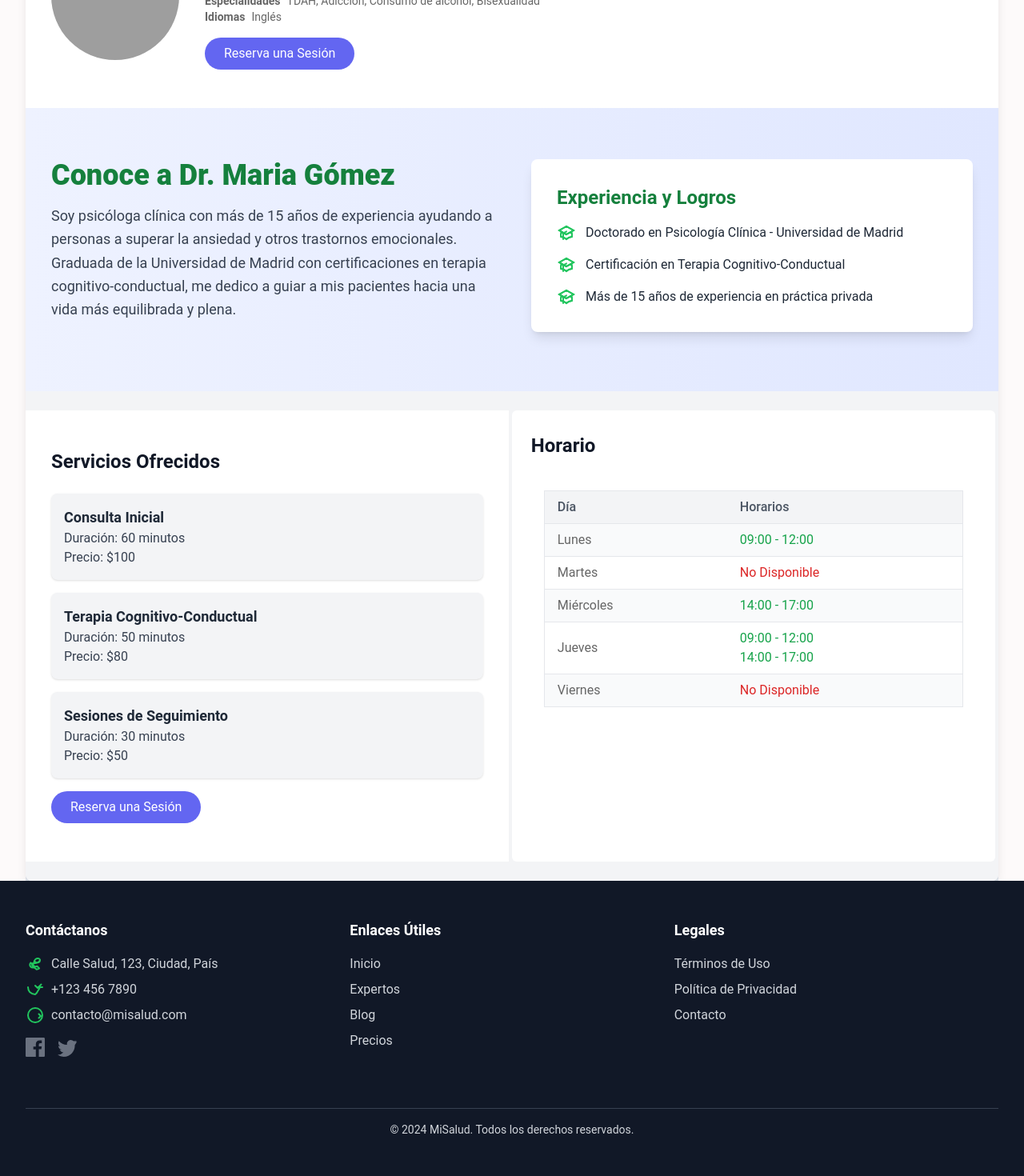
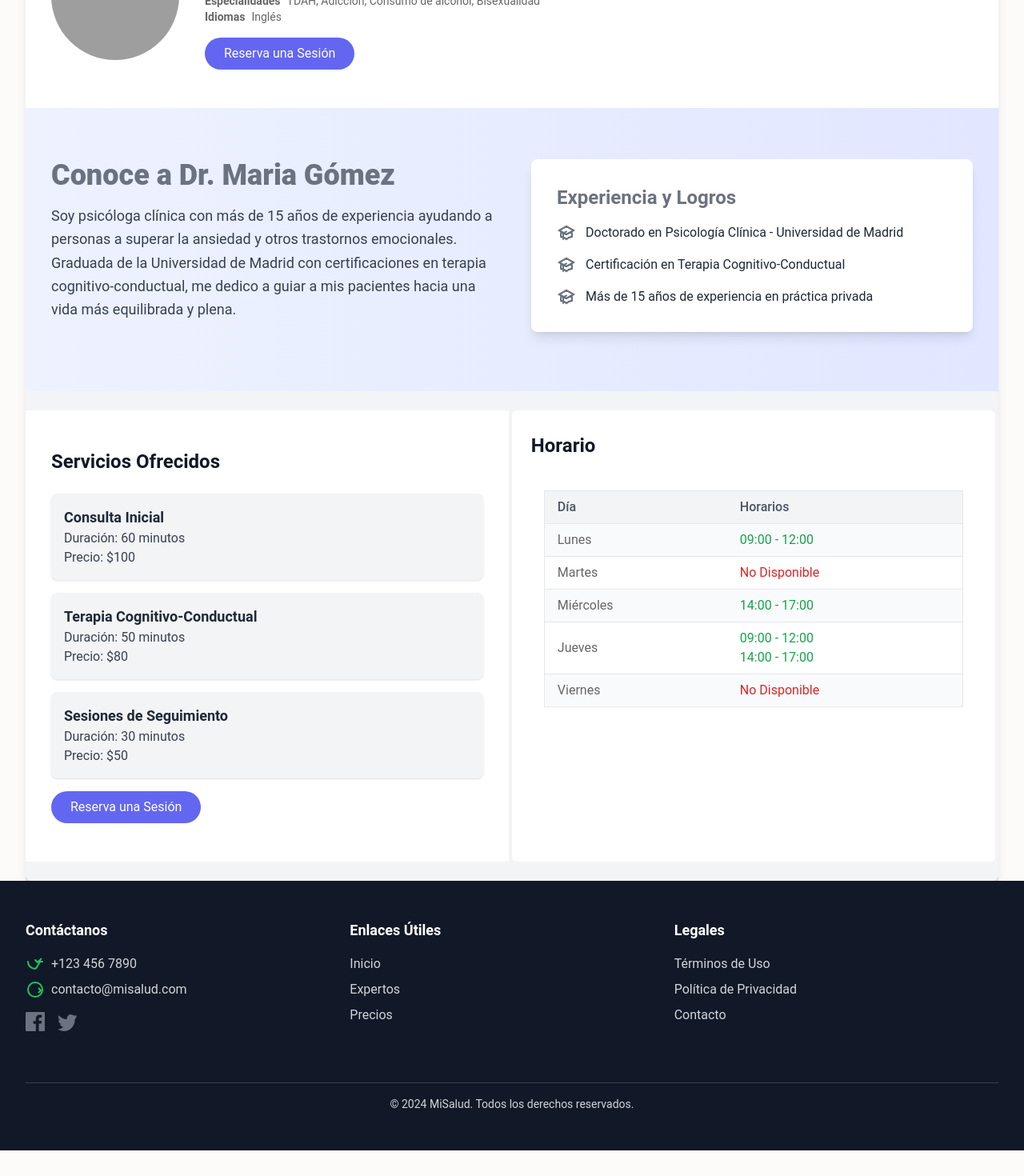
Before and after one commit to RamonC5/web-bienestar, a Next.js app: page /especialista in a window 1280 px wide. Shown: the part 393-1863 px from the top of the page at 80% size. After the commit the page ends 1831 px from the top, so only its background shows below. Built offline with nearby package versions, Linux system fonts and the light colour scheme; grey boxes are pictures that could not be loaded.

Commit message:
borrado de clases antiguas

```diff
--- a/app/components/cardPerfilEspecialista/ProfileSection.tsx
+++ b/app/components/cardPerfilEspecialista/ProfileSection.tsx
@@ -10,7 +10,7 @@ import EstrellaCard from '../estrella/Estrella';
 import ProfileDetails from './ProfileDetails';
 import { AcademicCapIcon } from '@heroicons/react/outline';
 
-const ProfileSection : React.FC<ProfessionalCardProps> = ({ name, specialty, price, city, rating,description, imageUrl, fondoUrl, link }) => {
+const ProfileSection: React.FC<ProfessionalCardProps> = ({ name, specialty, price, city, rating, description, imageUrl, fondoUrl, link }) => {
 
 
   return (
@@ -26,6 +26,7 @@ const ProfileSection : React.FC<ProfessionalCardProps> = ({ name, specialty, pri
             />
             <div className='flex flex-col'>
               <h1 className="text-3xl font-bold text-gray-900">Dr. Maria Gómez</h1>
+              <div className="sm:flex sm:flex-row">
                 <div className="inline-flex items-center">
                   <svg xmlns="http://www.w3.org/2000/svg"
                     fill="none"
@@ -41,15 +42,16 @@ const ProfileSection : React.FC<ProfessionalCardProps> = ({ name, specialty, pri
                     />
                   </svg>
                   <p className="text-lg text-gray-600 mx-2">{specialty}</p>
+                </div>
+                <div className="inline-flex items-center">
                   <svg xmlns="http://www.w3.org/2000/svg" fill="none" viewBox="0 0 24 24" strokeWidth={1.5} stroke="currentColor" className="w-5 h-5 mr-2">
                     <path strokeLinecap="round" strokeLinejoin="round" d="M15 10.5a3 3 0 1 1-6 0 3 3 0 0 1 6 0Z" />
                     <path strokeLinecap="round" strokeLinejoin="round" d="M19.5 10.5c0 7.142-7.5 11.25-7.5 11.25S4.5 17.642 4.5 10.5a7.5 7.5 0 1 1 15 0Z" />
                   </svg>
                   <p className="text-lg text-gray-600">{city}</p>
-                        <div className="mb-4">
                 </div>
               </div>
-            <EstrellaCard rating={4}  />
+              <EstrellaCard rating={4} />
 
               <div className="inline-flex space-x-2">
                 <h5 className="text-sm font-semibold">Especialidades</h5>
@@ -75,7 +77,7 @@ const ProfileSection : React.FC<ProfessionalCardProps> = ({ name, specialty, pri
             <div className="grid grid-cols-1 lg:grid-cols-2 gap-12 items-start">
               {/* Sección "Sobre mí" */}
               <div>
-            <h2 className="text-4xl font-extrabold text-green-700 mb-4">Conoce a Dr. Maria Gómez</h2>
+                <h2 className="text-4xl font-extrabold text-gray-500 mb-4">Conoce a Dr. Maria Gómez</h2>
                 <p className="text-lg text-gray-700 leading-relaxed mb-6">
                   Soy psicóloga clínica con más de 15 años de experiencia ayudando a personas a superar la
                   ansiedad y otros trastornos emocionales. Graduada de la Universidad de Madrid con certificaciones en terapia
@@ -85,18 +87,18 @@ const ProfileSection : React.FC<ProfessionalCardProps> = ({ name, specialty, pri
 
               {/* Sección "Experiencia y Logros" */}
               <div className="bg-white p-8 rounded-lg shadow-lg">
-            <h3 className="text-2xl font-semibold text-green-700 mb-4">Experiencia y Logros</h3>
+                <h3 className="text-2xl font-semibold text-gray-500 mb-4">Experiencia y Logros</h3>
                 <ul className="list-none space-y-4">
                   <li className="flex items-start">
-                <AcademicCapIcon className="h-6 w-6 text-green-500 flex-shrink-0 mr-3" />
+                    <AcademicCapIcon className="h-6 w-6 text-gray-500 flex-shrink-0 mr-3" />
                     <span className="text-gray-800">Doctorado en Psicología Clínica - Universidad de Madrid</span>
                   </li>
                   <li className="flex items-start">
-                <AcademicCapIcon className="h-6 w-6 text-green-500 flex-shrink-0 mr-3" />
+                    <AcademicCapIcon className="h-6 w-6 text-gray-500 flex-shrink-0 mr-3" />
                     <span className="text-gray-800">Certificación en Terapia Cognitivo-Conductual</span>
                   </li>
                   <li className="flex items-start">
-                <AcademicCapIcon className="h-6 w-6 text-green-500 flex-shrink-0 mr-3" />
+                    <AcademicCapIcon className="h-6 w-6 text-gray-500 flex-shrink-0 mr-3" />
                     <span className="text-gray-800">Más de 15 años de experiencia en práctica privada</span>
                   </li>
                 </ul>
@@ -112,7 +114,7 @@ const ProfileSection : React.FC<ProfessionalCardProps> = ({ name, specialty, pri
             rating={rating}
             description={description}
             imageUrl={imageUrl}
-                  link={link} fondoUrl={''}/>
+            link={link} fondoUrl={''} />
         </div>
       </div>
     </section>
--- a/app/components/footer/Footer.tsx
+++ /dev/null
@@ -1,41 +0,0 @@
-'use client';
-
-import FooterColumn from "./FooterColumnProps";
-import SocialLinks from "./SocialLinksProps";
-
-const Footer: React.FC = () => {
-
-  const companyLinks = [
-    { href: '/about', title: 'About Us', label: 'Acerca de nosotros' },
-    { href: '/contact', title: 'Contact', label: 'Contacto' },
-  ];
-
-  const legalLinks = [
-    { href: '/terms', title: 'Terms and services', label: 'Términos de uso' },
-    { href: '/privacy', title: 'Privacy Policy', label: 'Privacidad' },
-    { href: '/cookies', title: 'Cookies', label: 'Cookies' },
-  ];
-
-  const socialLinks = [
-    { href: '#', title: 'Instagram', icon: '/assets/icons/redessociales/instagram.svg', alt: 'Instagram' },
-    { href: '#', title: 'LinkedIn', icon: '/assets/icons/redessociales/linkedin.svg', alt: 'LinkedIn' },
-    { href: '#', title: 'Twitter', icon: '/assets/icons/redessociales/twitter.svg', alt: 'Twitter' },
-  ];
-
-  return (
-    <footer className="text-center bg-secondary w-full p-5 flex flex-col items-center">
-      <div className="w-full max-w-5xl flex flex-col">
-        <div className="flex flex-col items-center w-full mt-5 space-y-8 md:flex-row md:justify-around md:space-y-0">
-          <FooterColumn title="Compañía" links={companyLinks} />
-          <FooterColumn title="Legal" links={legalLinks} />
-        </div>
-        <div className="w-full mt-5 flex flex-col items-center space-y-2 md:flex-row md:justify-between">
-          <small className="text-text">© xxxx <span id="year"></span>, All rights reserved</small>
-          <SocialLinks links={socialLinks} />
-        </div>
-      </div>
-    </footer>
-  );
-};
-
-export default Footer;
--- a/app/components/footer/FooterColumnProps.tsx
+++ /dev/null
@@ -1,25 +0,0 @@
-import FooterLink from "./FooterLinkProps";
-
-interface FooterColumnProps {
-    title: string;
-    links: { href: string; title: string; label: string }[];
-  }
-
-  const FooterColumn: React.FC<FooterColumnProps> = ({ title, links }) => {
-    return (
-      <section>
-        <h3 className="text-lg font-bold border-b-2 border-black mb-2">{title}</h3>
-        <ul className="list-none p-0 m-0 space-y-1">
-          {links.map((link) => (
-            <li key={link.href}>
-              <FooterLink href={link.href} title={link.title}>
-                {link.label}
-              </FooterLink>
-            </li>
-          ))}
-        </ul>
-      </section>
-    );
-  };
-
-  export default FooterColumn;
--- a/app/components/footer/FooterLinkProps.tsx
+++ /dev/null
@@ -1,19 +0,0 @@
-'use client';
-
-import Link from 'next/link';
-
-interface FooterLinkProps {
-  href: string;
-  title: string;
-  children: React.ReactNode;
-}
-
-const FooterLink: React.FC<FooterLinkProps> = ({ href, title, children }) => {
-  return (
-    <Link href={href} title={title} className="text-text text-sm no-underline transition duration-100 ease-in-out hover:border-b hover:border-black">
-      {children}
-    </Link>
-  );
-};
-
-export default FooterLink;
--- a/app/components/footer/FooterNew.tsx
+++ b/app/components/footer/FooterNew.tsx
@@ -8,12 +8,6 @@ const Footer = () => {
           {/* Contact Information & Social Media Links */}
           <div className="mb-8 w-full md:w-1/3">
             <h3 className="text-lg font-semibold text-white mb-4">Contáctanos</h3>
-            <p className="flex items-center mb-2">
-              <svg xmlns="http://www.w3.org/2000/svg" className="h-6 w-6 text-green-500 mr-2" fill="none" viewBox="0 0 24 24" stroke="currentColor">
-                <path strokeLinecap="round" strokeLinejoin="round" strokeWidth="2" d="M12 11c.942 0 1.882-.218 2.732-.636a6.034 6.034 0 001.973-1.473l.72-.721m-5.425 2.83A3.5 3.5 0 1118 6.5a3.5 3.5 0 01-6.864 1.237 7.005 7.005 0 00-.782 3.763L7 11l4.5 4.5a3.5 3.5 0 11-5.122-5.122m8.004 4.31l2.722 2.722a6.034 6.034 0 01-3.472 1.348l-.68-.681a7.062 7.062 0 00-.92-.738 6.999 6.999 0 01-4.282-6.12L7 11l4.5 4.5z" />
-              </svg>
-              Calle Salud, 123, Ciudad, País
-            </p>
             <p className="flex items-center mb-2">
               <svg xmlns="http://www.w3.org/2000/svg" className="h-6 w-6 text-green-500 mr-2" fill="none" viewBox="0 0 24 24" stroke="currentColor">
                 <path strokeLinecap="round" strokeLinejoin="round" strokeWidth="2" d="M15 10l4.5-4.5m-4.5 4.5L12 7m6 0a9.934 9.934 0 01-2.648 6.651A9.944 9.944 0 0112 18a9.944 9.944 0 01-6.649-2.649A9.934 9.934 0 013 9m18 0h-6" />
@@ -47,9 +41,8 @@ const Footer = () => {
             <h3 className="text-lg font-semibold text-white mb-4">Enlaces Útiles</h3>
             <nav className="space-y-2">
                 <a href="/" className="block hover:text-white">Inicio</a>
-                <a href="/experts" className="block hover:text-white">Expertos</a>
-                <a href="/blog" className="block hover:text-white">Blog</a>
-                <a href="/pricing" className="block hover:text-white">Precios</a>
+                <a href="/especialistas" className="block hover:text-white">Expertos</a>
+                <a href="/precios" className="block hover:text-white">Precios</a>
             </nav>
           </div>
 
--- a/app/components/footer/SocialLinksProps.tsx
+++ /dev/null
@@ -1,19 +0,0 @@
-'use client';
-
-interface SocialLinksProps {
-  links: { href: string; title: string; icon: string; alt: string }[];
-}
-
-const SocialLinks: React.FC<SocialLinksProps> = ({ links }) => {
-  return (
-    <div className="flex gap-2 mt-2">
-      {links.map((link) => (
-        <a key={link.href} href={link.href} title={link.title} className="text-text no-underline">
-          <img src={link.icon} alt={link.alt} className="w-6 h-6 transition-transform duration-200 ease-in-out transform hover:scale-110" />
-        </a>
-      ))}
-    </div>
-  );
-};
-
-export default SocialLinks;
--- a/app/components/header/HeaderNew.tsx
+++ b/app/components/header/HeaderNew.tsx
@@ -16,8 +16,7 @@ const Header = () => {
           <nav className="hidden md:flex space-x-8">
             <a href="/" className="text-gray-900 hover:text-green-600">Inicio</a>
             <a href="/especialistas" className="text-gray-900 hover:text-green-600">Expertos</a>
-            <a href="/blog" className="text-gray-900 hover:text-green-600">Blog</a>
-            <a href="/pricing" className="text-gray-900 hover:text-green-600">Precios</a>
+            <a href="/precios" className="text-gray-900 hover:text-green-600">Precios</a>
             <a href="/contact" className="text-gray-900 hover:text-green-600">Contacto</a>
           </nav>
 
```
Also changed, not shown: app/(public)/precios/page.tsx (renamed from app/(public)/service/page.tsx). Lines whose indentation alone changed are shown as unchanged.
